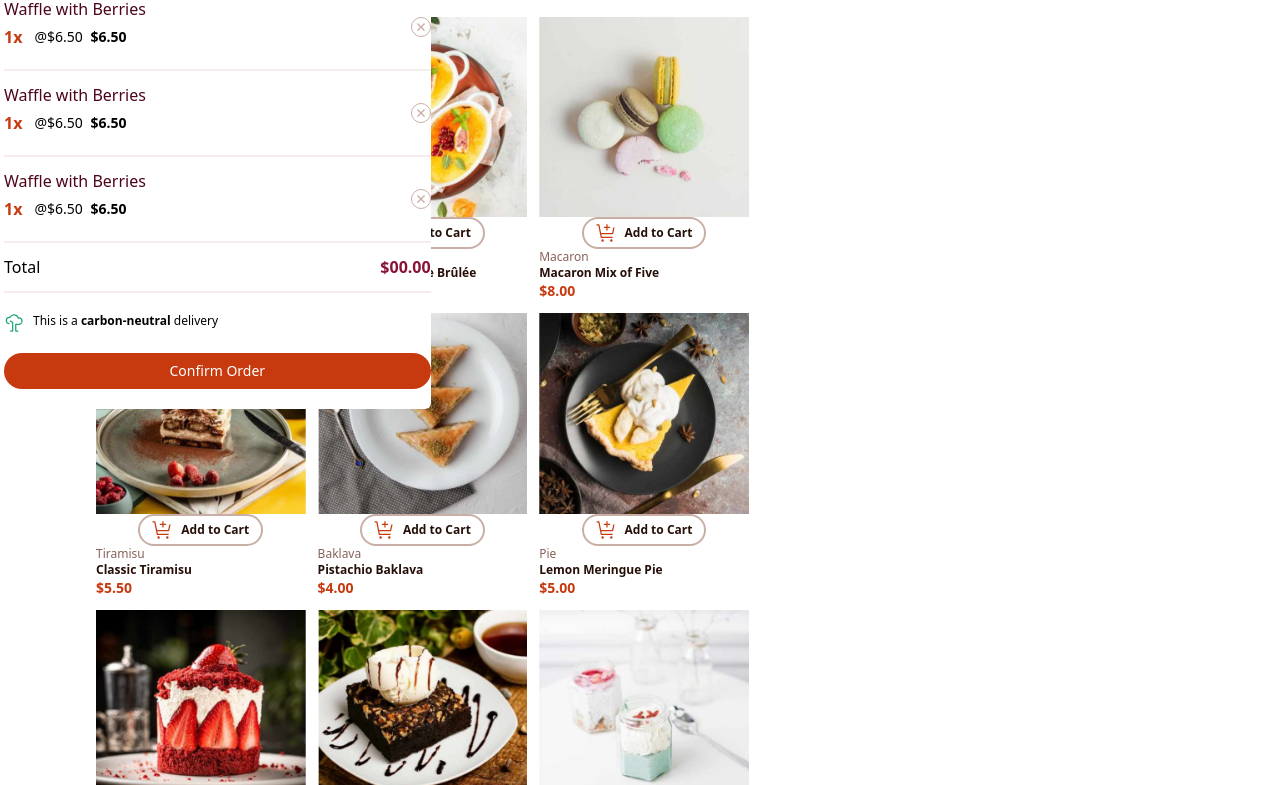
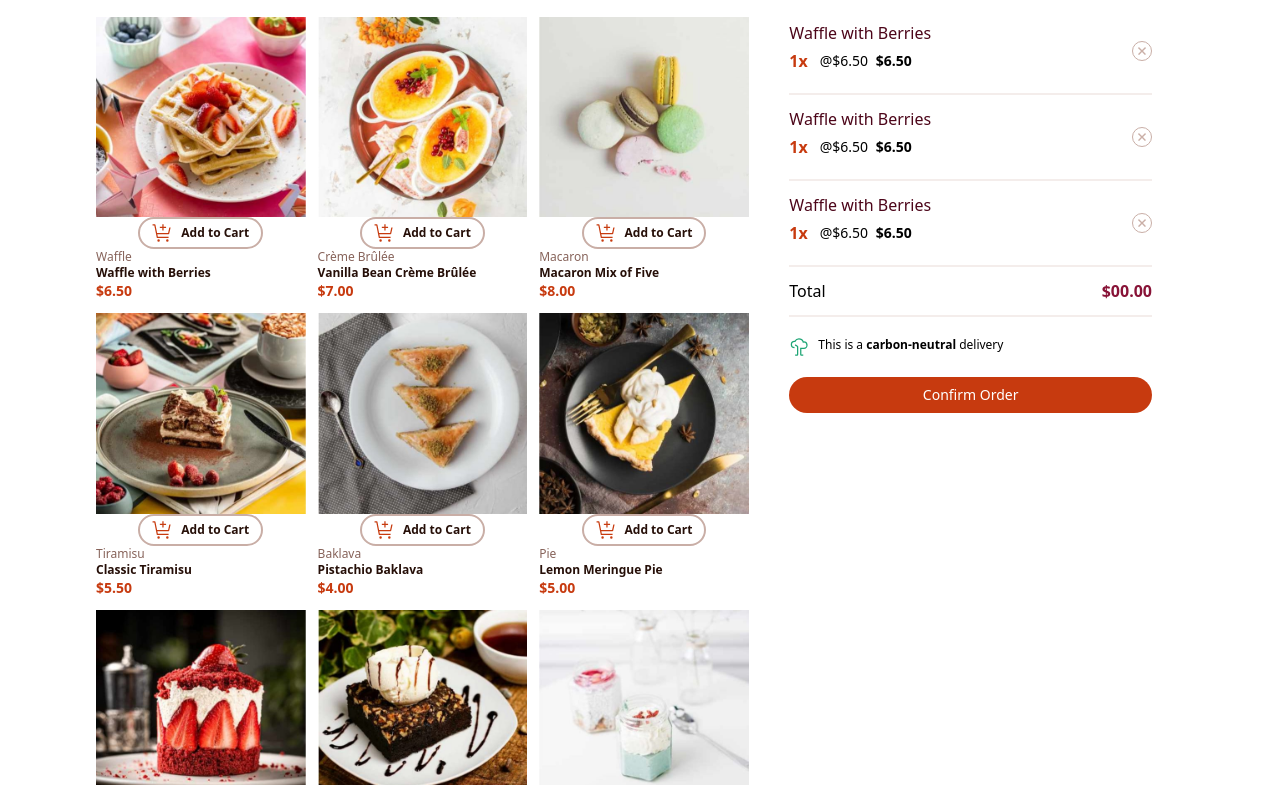
Before and after one commit to egwuatujoy/product-list, a website: page public/index.html in a window 1280 px wide. Shown: the part 115-900 px from the top of the page. Drawn offline with Linux system fonts and the light colour scheme.

Commit message:
changed styling

```diff
--- a/public/index.html
+++ b/public/index.html
@@ -44,7 +44,7 @@
         <!--  -->
         <section
           id="checkout-container"
-          class="bg-white h-fit py-5 px-2 rounded-md w-1/3 max-md:w-full mb-3.5 fixed top-10 left-1 max-md:relative max-lg:right-14"
+          class="bg-white h-fit py-5 px-8 rounded-md w-1/3 max-md:w-full mb-3.5 fixed top-16 right-24 max-md:relative max-lg:right-6"
         >
           <h1 class="text-Red text-xl font-bold mb-3">Your Cart (0)</h1>
 
```
Also changed, not shown: public/output.css.
